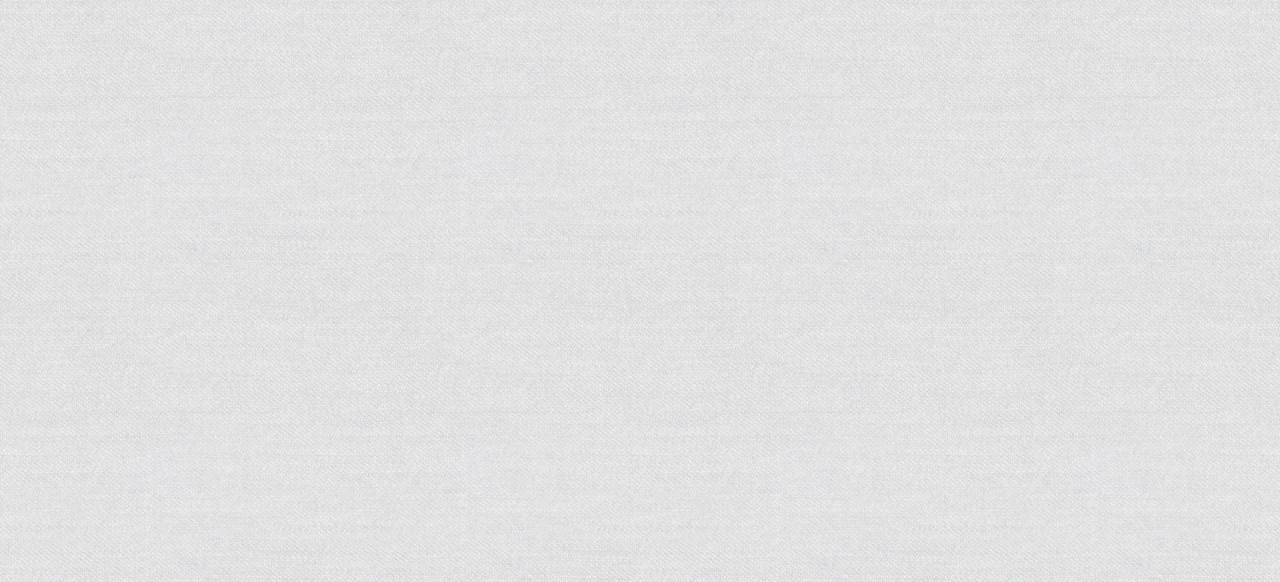
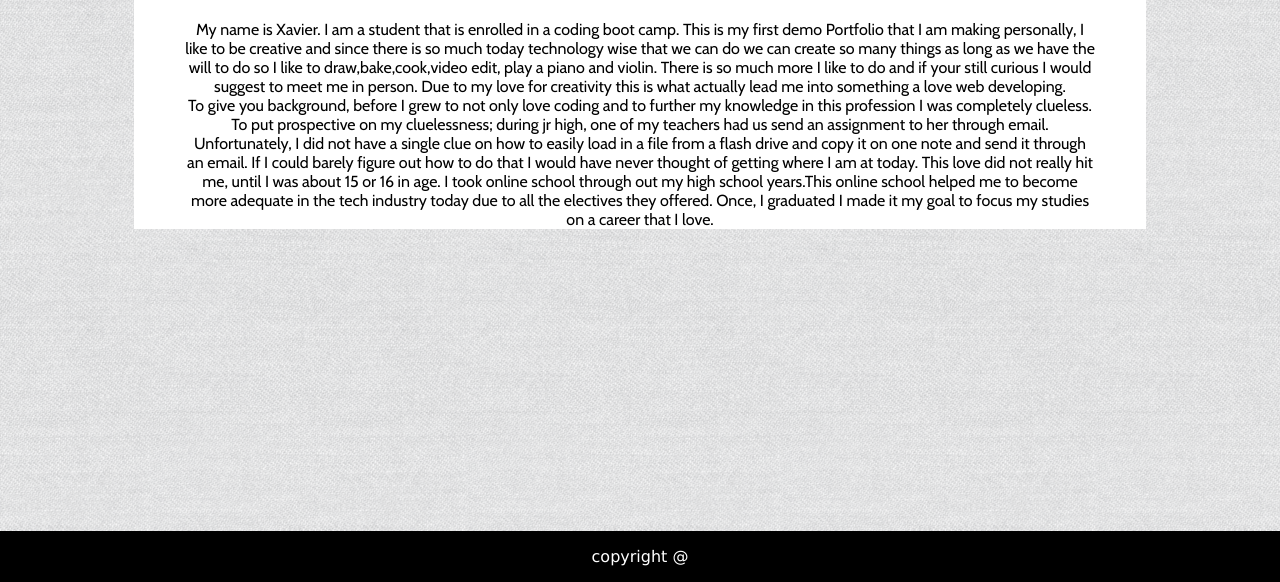
Before and after one commit to XD3V/Basic-Portfolio, a plain HTML site: page index.html in a window 1280 px wide. Shown: the part 218-800 px from the top of the page. Drawn offline with nearby package versions, Linux system fonts and the light colour scheme.

Commit message:
First page done

```diff
--- a/index.html
+++ b/index.html
@@ -1,6 +1,7 @@
 <!DOCTYPE html>
 <html lang="en">
 <head>
+        <link href="https://fonts.googleapis.com/css?family=Cabin&display=swap" rel="stylesheet">
     <link rel="stylesheet" href="style.css">
     <link rel="html" href="Portfolio">
     <link rel="html" href="Contact">
@@ -11,6 +12,7 @@
 </head>
 
 <body background="45degreee_fabric.png" >
+
     <nav>
  <div class="container">
 
@@ -32,10 +34,43 @@
 
 <p class="aboutme">About Me</p>
 
-<p></p>
+    <div>
+
+<p class="pabme">My name is Xavier. I am a student that is enrolled in a coding boot camp. This is my
+    first demo Portfolio that I am making
+    personally, I like to be creative and since there is so much today technology wise that we can do we can create so many things as long as we have the will to do so
+       I like to draw,bake,cook,video edit, play a piano and violin. There is so much
+    more I like to do and if your still curious I would suggest to meet me in person.
+    Due to my love for creativity this is what actually lead me into something a love
+      web developing. <br>To give you background, before I grew to not only love coding and
+     to further  my knowledge in this profession I was completely clueless.
+     To put prospective on my cluelessness; during jr high, one of my teachers had us
+    send an assignment to her through email.
+
+    <br>Unfortunately, I did not have a single clue on how to easily load in a file from a
+    flash drive and copy it on one note and send it through an email.
+    If I could barely figure out how to do that I would have never thought of getting
+    where I am at today. This love did not really hit me, until I was about 15 or 16 in age. I took online
+    school through out my high school years.This online school helped me to become more adequate in the tech industry today
+    due to all the electives they offered. Once, I graduated I made it my goal to focus my studies on a career that I love.
+   </p>
+
+    </div>
+</div>
+
+<span></span>
+
+
+
+<footer class="box3", class="footer">
+
+    <p>copyright @ </p>
+
+</footer>
+
+
 
 </div>
 
-</div>
 </body>
 </html>
--- a/style.css
+++ b/style.css
@@ -1,3 +1,5 @@
+
+
 a:link
 {
     color: #000000;
@@ -13,6 +15,30 @@ a:link
     margin-left: 10%;
     margin-right: 10%;
 }
+
+.box2
+{
+    box-sizing: content-box;
+    box-align: center;
+    background-color:#347B98 ;
+    margin-left: 10%;
+    margin-right: 10%;
+
+
+}
+
+.box3
+{
+    text-align: center;
+    box-sizing: content-box;
+    box-align: center;
+    background-color: black ;
+    color: white;
+    position: fixed;
+    left: 0;
+    bottom: 0;
+    width: 100%;
+}
 body
 {
     font-family: Verdana, Geneva, Tahoma, sans-serif;
@@ -22,7 +48,6 @@ body
 li
 {
     list-style: none;
-    width: 100%;
     height: 90px;
 }
 
@@ -66,5 +91,14 @@ margin-right: 5%;
 {
     font-size: 36px;
     font-weight: bold;
+    display: grid;
 
 }
+.pabme
+{
+    font-family: 'Cabin', sans-serif;
+    text-align: center;
+    margin-left: 5%;
+    margin-right:5%;
+
+}
```
